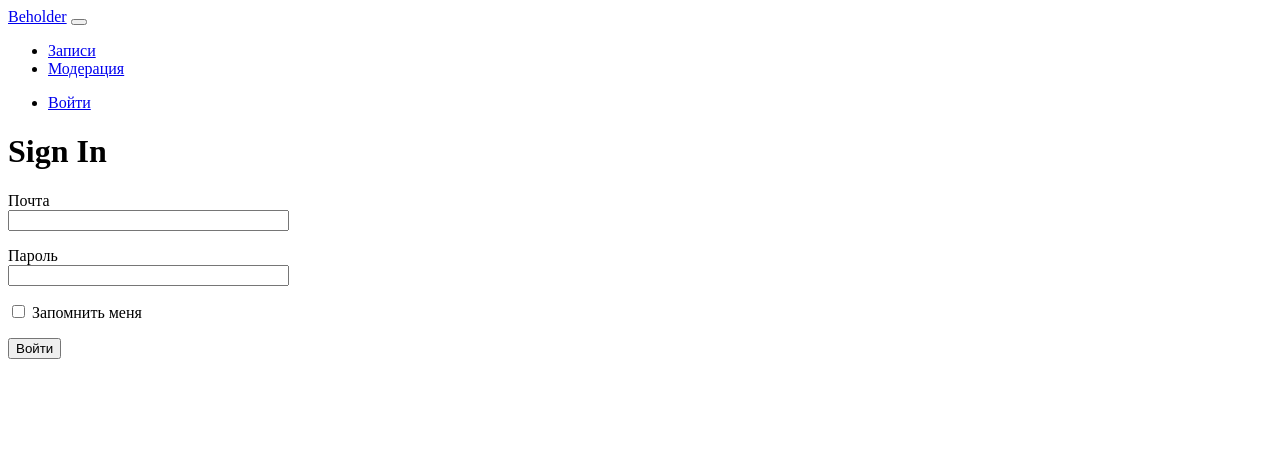
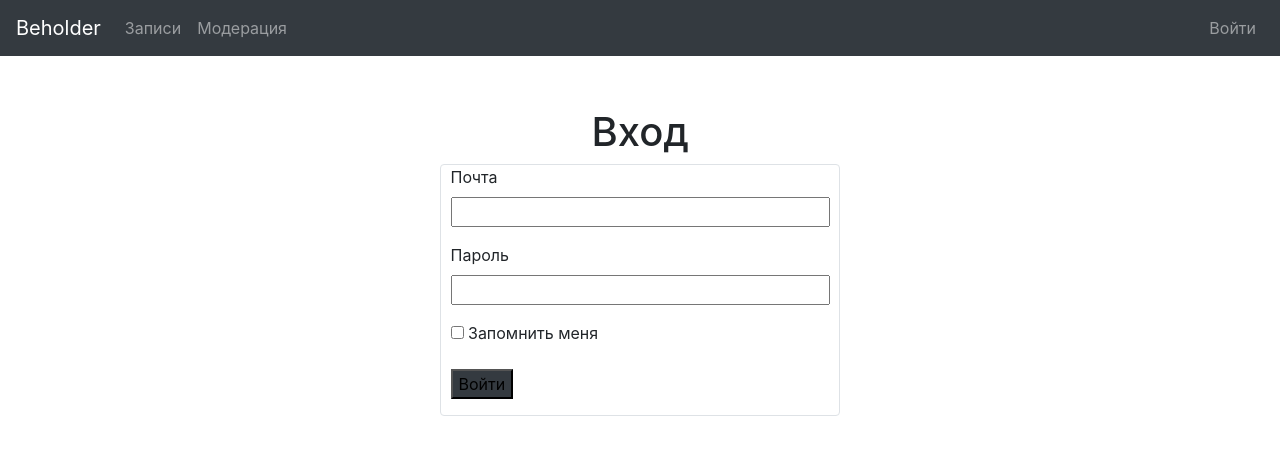
Before and after one commit to KonovalovNikolai/Beholder_Web_App, a Flask app: page /login in a window 1280 px wide. Shown: the top 455 px of the page. Run offline with Flask 2, Linux system fonts and the light colour scheme; some libraries are stand-ins or nearby versions.

Commit message:
Стиль для логина.

```diff
--- a/app/templates/base.html
+++ b/app/templates/base.html
@@ -1,4 +1,4 @@
-{% extends 'bootstrap/base.html' %}
+{#{% extends 'bootstrap/base.html' %}#}
 
 <!doctype html>
 <html lang="ru">
@@ -70,8 +70,11 @@
     {% endif %}
 {% endwith %}
 
-{% block content %}
-{% endblock %}
+<div class="container mt-5">
+    {% block content %}
+    {% endblock %}
+</div>
+
 
 <script src="https://cdnjs.cloudflare.com/ajax/libs/jquery/3.3.1/jquery.min.js"
         integrity="sha512-+NqPlbbtM1QqiK8ZAo4Yrj2c4lNQoGv8P79DPtKzj++l5jnN39rHA/xsqn8zE9l0uSoxaCdrOgFs6yjyfbBxSg=="
--- a/app/templates/login.html
+++ b/app/templates/login.html
@@ -1,7 +1,13 @@
 {% extends "base.html" %}
 
 {% block content %}
-    <h1>Sign In</h1>
+    <div class="row">
+        <div class="d-flex justify-content-center col-sm mt-1"><h1>Вход</h1></div>
+    </div>
+    <div class="row mt-5 border mx-5 rounded m-auto" style="width: 400px">
+        <div class="d-flex justify-content-center col">
+
+            <br>
             <form action="" method="post" novalidate>
                 {{ form.hidden_tag() }}
                 <p>
@@ -19,6 +25,8 @@
                     {% endfor %}
                 </p>
                 <p>{{ form.remember_me() }} {{ form.remember_me.label }}</p>
-        <p>{{ form.submit() }}</p>
+                <p>{{ form.submit(class="bg-dark") }}</p>
             </form>
+        </div>
+    </div>
 {% endblock %}
```
Lines whose indentation alone changed are shown as unchanged.
